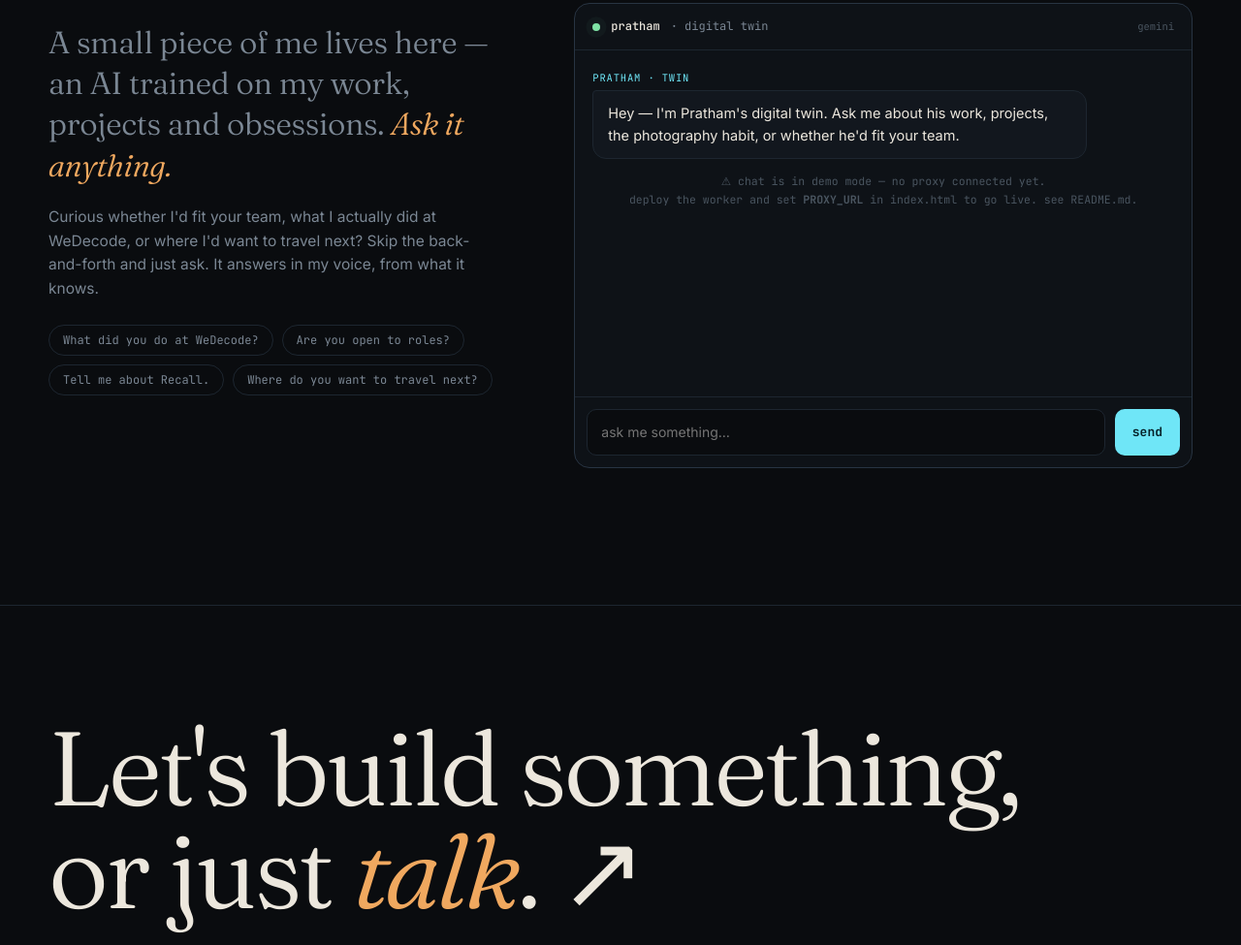
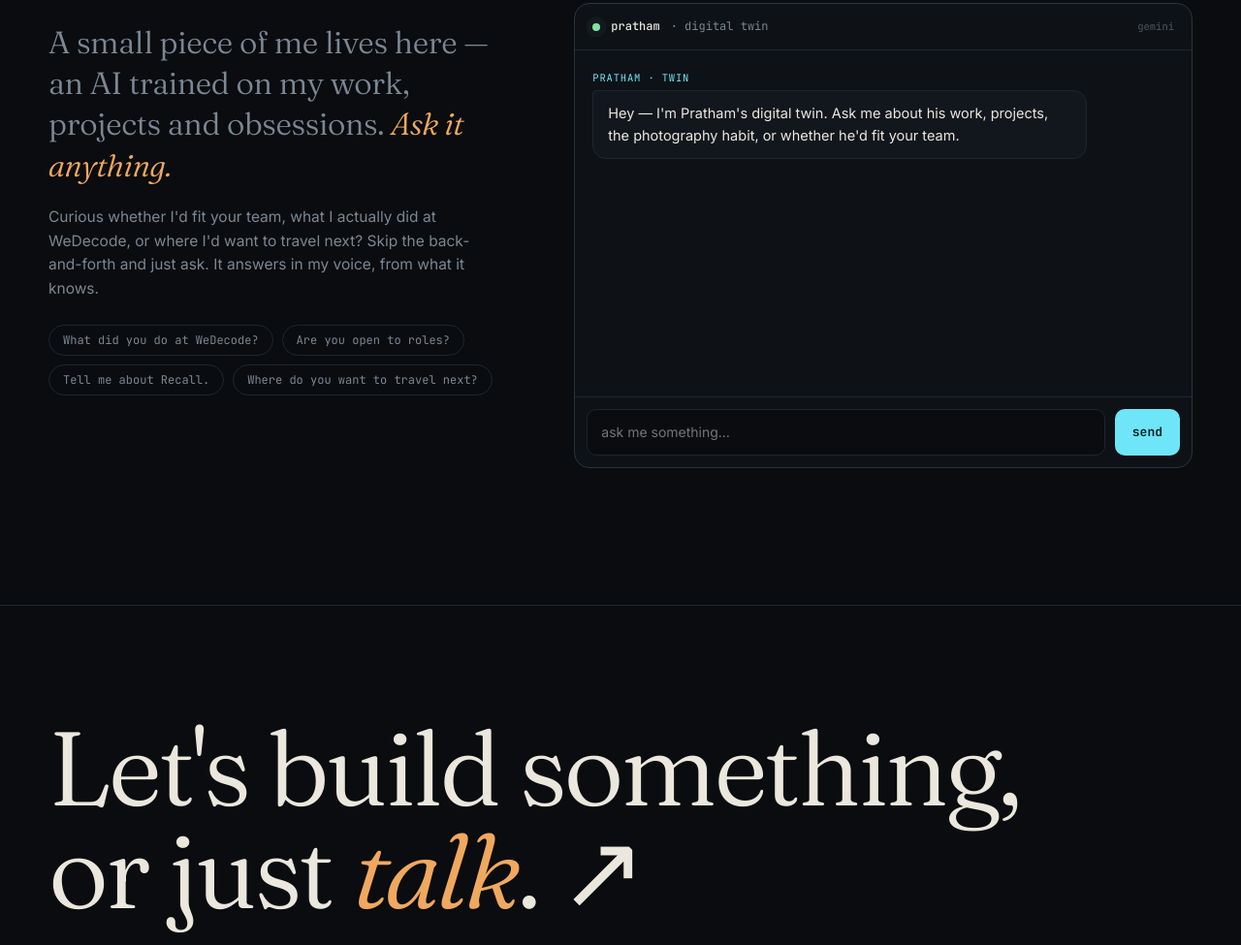
Before and after one commit to Prathamj07/prathamj07.github.io, a plain HTML site: page index.html in a window 1280 px wide. Shown: the part 8496-9471 px from the top of the page at 97% size. Drawn offline with Linux system fonts and the light colour scheme.

Commit message:
Added the twin agent

```diff
--- a/index.html
+++ b/index.html
@@ -10,11 +10,7 @@
 <link rel="preconnect" href="https://fonts.gstatic.com" crossorigin />
 <link href="https://fonts.googleapis.com/css2?family=Fraunces:ital,opsz,wght@0,9..144,300..900;1,9..144,300..700&family=Inter:wght@400;500;600&family=JetBrains+Mono:wght@400;500;700&display=swap" rel="stylesheet" />
 <style>
-/* ============================================================
-   FIELD NOTES — Pratham Joshi
-   Palette encodes the two sides of the work:
-   cyan = system / machine    ·    amber = human / analog
-   ============================================================ */
+
 :root{
   --ink:#0a0c0f;          /* deep base */
   --ink-2:#0e1217;        /* raised surface */
@@ -764,7 +760,7 @@
   // Your serverless proxy URL (e.g. a Cloudflare Worker). The Gemini key lives
   // THERE as a secret — never in this file, never in your repo. See README.
   // Leave "" and the chat runs in a tidy demo mode.
-  PROXY_URL: "",
+  PROXY_URL: "https://pratham-twikn.pratham-ed4.workers.dev/",
   // Your résumé. Commit a PDF to the repo (e.g. "resume.pdf") or paste a share
   // link. Leave "" and the résumé buttons stay hidden automatically.
   RESUME_URL: "",
```
